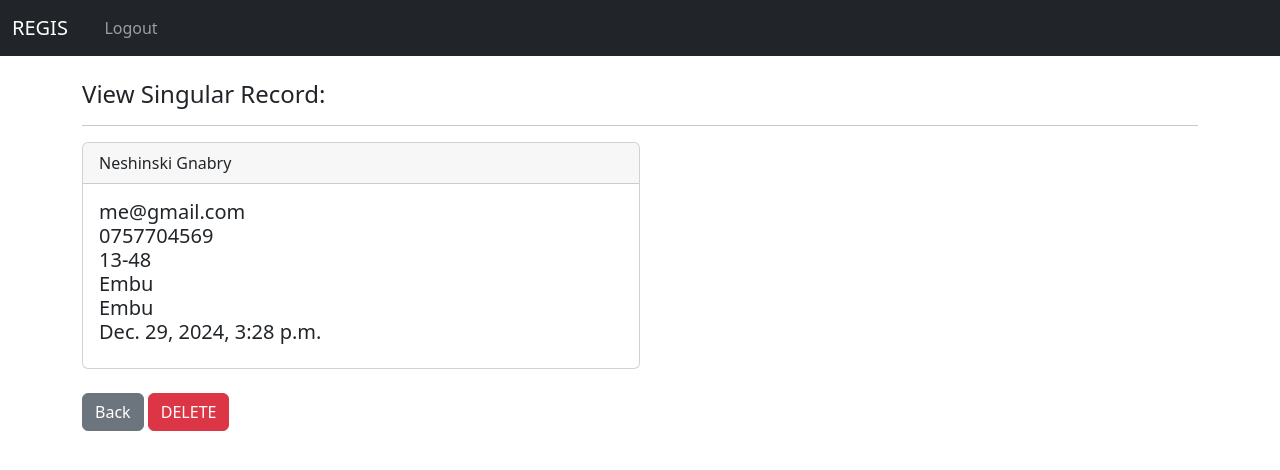
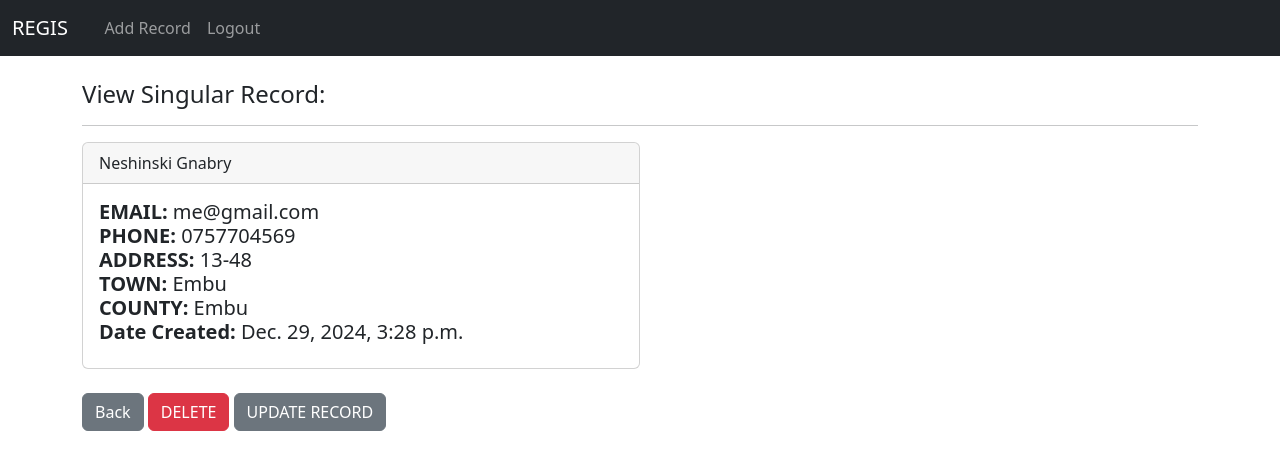
Before and after one commit to munene-martin/DigiREC, a Django app: page /record/1 in a window 1280 px wide. Shown: the top 470 px of the page. Run offline with Django 5.2, Linux system fonts and the light colour scheme; a user stored in the database is signed in; data comes from the database, SQL or seed files in the repository; both versions use the stored data as it was after the commit.

Commit message:
Hooray.Its Done

```diff
--- a/regis/webapp/templates/home.html
+++ b/regis/webapp/templates/home.html
@@ -28,7 +28,7 @@
 {% if records %}
 	{% for record in records %}
 		<tr>
-			<td>{{ record.first_name }} {{ record.last_name }}</td>
+			<td><a href = "{%url 'record' record.id%}">{{ record.first_name }} {{ record.last_name }}</a></td>
 			<td>{{ record.email }}</td>
 			<td>{{ record.phone }}</td>
 			<td>{{ record.address }}</td>
--- a/regis/webapp/templates/navbar.html
+++ b/regis/webapp/templates/navbar.html
@@ -10,6 +10,10 @@
         <ul class="navbar-nav me-auto my-2 my-lg-0 navbar-nav-scroll" style="--bs-scroll-height: 100px;">
          {% if user.is_authenticated %}
 
+
+         <li class="nav-item">
+          <a class="nav-link" href="{% url "add_record" %}">Add Record</a>
+        </li>
 
 
           <li class="nav-item">
--- a/regis/webapp/templates/record.html
+++ b/regis/webapp/templates/record.html
@@ -8,20 +8,24 @@
         <td>{{ one_record.first_name }} {{ one_record.last_name }}</td>
     </div>
     <div class="card-body">
-      <h5 class="card-title">
-      <td>{{ one_record.email }}</td> <br>
-      <td>{{ one_record.phone }}</td><br>
-      <td>{{ one_record.address }}</td><br>
-      <td>{{ one_record.town }}</td><br>
-      <td>{{ one_record.county }}</td><br>
-      <td>{{ one_record.created_at }}</td>
+     <h5 class="card-title">
+        <strong>EMAIL: </strong><td>{{ one_record.email }}</td> <br>
+      <strong>PHONE: </strong><td>{{ one_record.phone }}</td><br>
+     <strong>ADDRESS: </strong> <td>{{ one_record.address }}</td><br>
+      <strong>TOWN: </strong><td>{{ one_record.town }}</td><br>
+      <strong>COUNTY: </strong><td>{{ one_record.county }}</td><br>
+     <strong>Date Created: </strong> <td>{{ one_record.created_at }}</td>
       </h5>
     </div>
   </div>
   <br>
 <a href="{% url 'home'%}" class="btn btn-secondary">Back</a>
 
-<a href="{% url 'home'%}" class="btn btn-danger">DELETE</a>
+<a href="{% url 'delete_record' one_record.id %}" class="btn btn-danger">DELETE</a>
+
+
+<a href="{% url 'update_record'  one_record.id%}" class="btn btn-secondary">UPDATE RECORD</a>
+
 
 {% comment %} {{one_record}}
 <td>{{ record.first_name }} {{ record.last_name }}</td><br> {% endcomment %}
--- a/regis/webapp/urls.py
+++ b/regis/webapp/urls.py
@@ -17,4 +17,7 @@ urlpatterns = [
     path('logout/', views.logout_user, name='logout'),
     path('register/', views.register_user, name='register_user'),
     path('record/<int:pk>', views.one_record, name='record'),
+    path('delete_record/<int:pk>', views.delete_record, name='delete_record'),
+    path('add_record/', views.add_record, name='add_record'),
+    path('update_record/<int:pk>', views.update_record, name='update_record'),
 ]
--- a/regis/webapp/views.py
+++ b/regis/webapp/views.py
@@ -60,7 +60,7 @@
 from django.shortcuts import render, redirect
 from django.contrib.auth import authenticate, login as auth_login, logout as auth_logout
 from django.contrib import messages
-from .forms import RegisterForm
+from .forms import RegisterForm, AddRecordForm
 from .models import Record
 
 def home(request):
@@ -127,3 +127,52 @@ def one_record(request, pk):
         else:
             messages.error(request, 'Please login to view this page ')
             return redirect('login_user')
+
+# def delete_records(request, pk):
+def delete_record(request, pk):
+        if request.user.is_authenticated:
+            delete_it = Record.objects.get(id=pk)
+            delete_it.delete()
+            messages.success(request, 'Deleted Successfully')
+            return redirect('home')
+        else:
+            messages.error(request, 'Please login to view this page Bwana ')
+            return redirect('login_user')
+
+# def add_record(request):
+# def add_record(request):
+#     form = AddRecordForm(request.POST or None)
+#     if request.user.is_authenticated:
+#         if request.method == 'POST':
+#             if form.is_valid():
+#                 AddRecordForm = form.save()
+#                 messages.success(request,'Record Saved Successfully....')
+#                 return redirect('home')
+#         return render(request, 'add_record.html', {'form': form})
+#     else:
+#         messages.error(request, 'Please login to view this page ')
+#         return redirect('home')
+def add_record(request):
+    if request.method == 'POST':
+        form = AddRecordForm(request.POST)
+        if form.is_valid():
+            form.save()
+            messages.success(request, "Record added successfully!")
+            return redirect('home')
+    else:
+        form = AddRecordForm()
+
+    return render(request, 'add_record.html', {'form': form})
+
+def update_record(request, pk):
+    record = Record.objects.get(id=pk)
+    form = AddRecordForm(instance=record)
+
+    if request.method == 'POST':
+        form = AddRecordForm(request.POST, instance=record)
+        if form.is_valid():
+            form.save()
+            messages.success(request, "Record updated successfully!")
+            return redirect('home')
+
+    return render(request, 'add_record.html', {'form': form})
```
Also changed, not shown: regis/webapp/forms.py (+15 -13 lines), regis/webapp/templates/add_record.html (added, +17 -0 lines), regis/webapp/templates/update_record.html (added, +15 -0 lines), regis/db.sqlite3.
